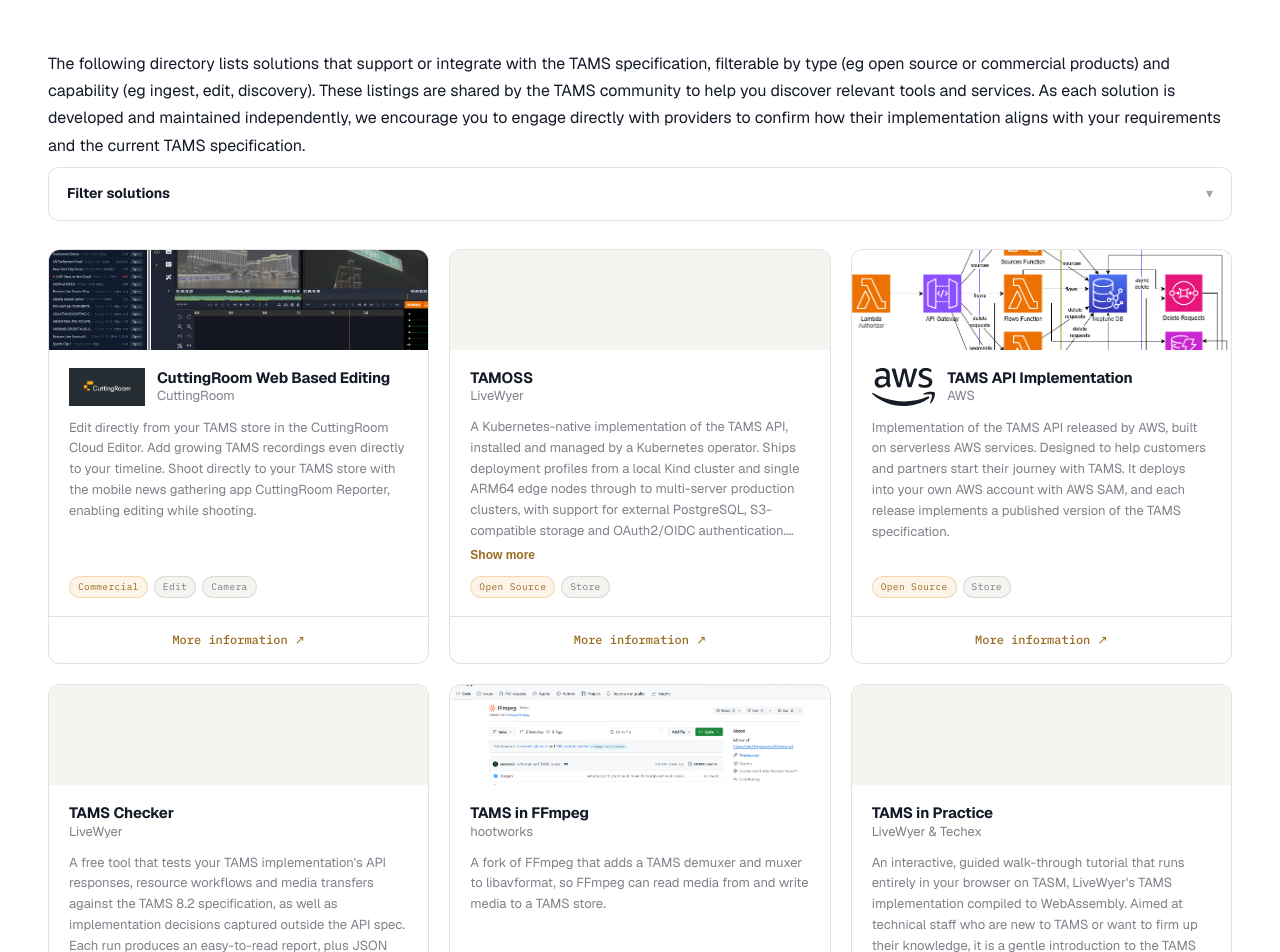
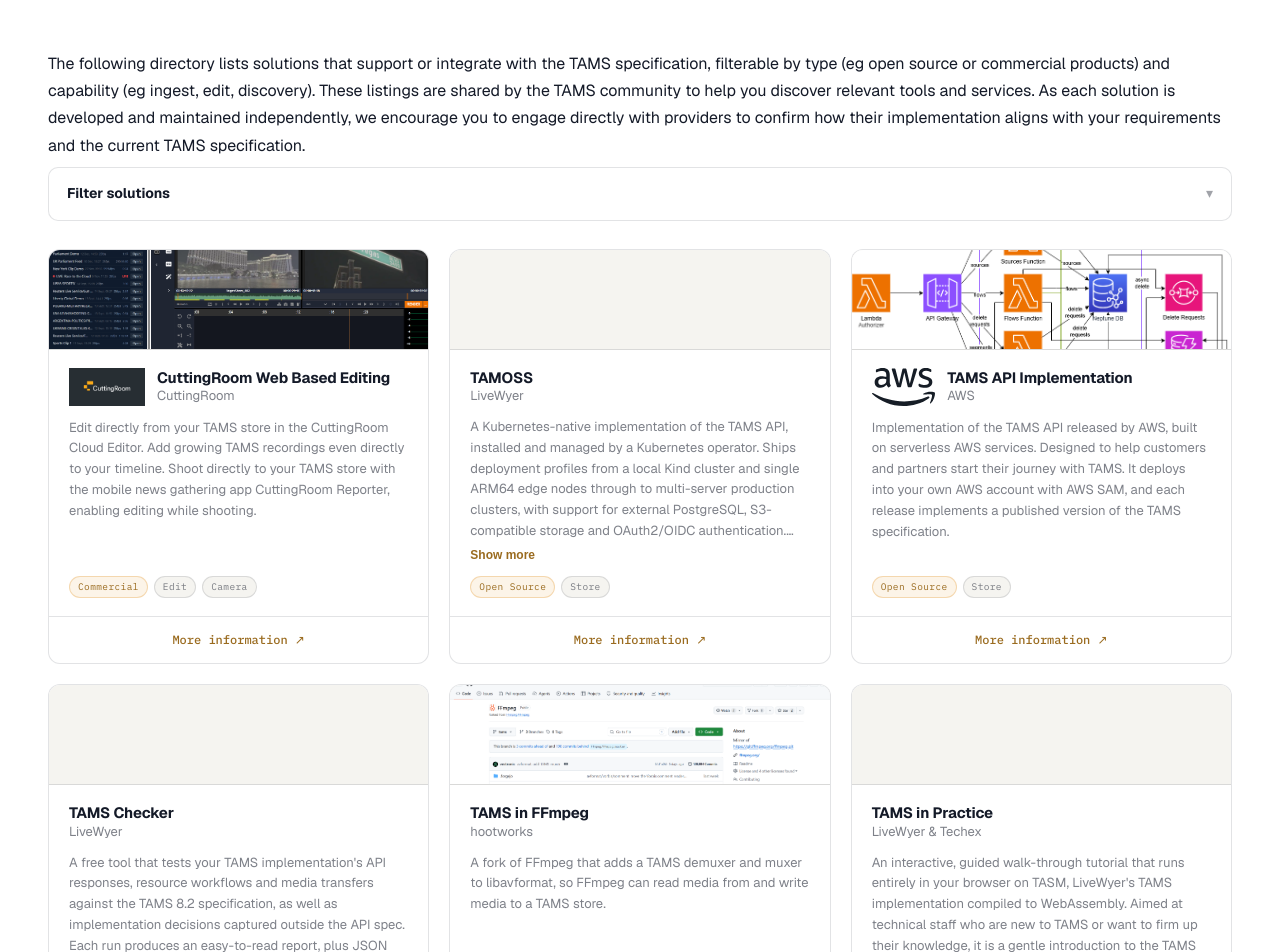
Before and after one commit to johnbilt/tams-website, a Jekyll site: the page built from solutions.html, in a window 1280 px wide. Shown: the part 348-1300 px from the top of the page. Built offline with Jekyll 4.4.1, drawn with Linux system fonts in a browser that asks for light colours.

Commit message:
Add border to solution card image

```diff
--- a/assets/css/tams.css
+++ b/assets/css/tams.css
@@ -383,7 +383,7 @@ img{max-width:100%;height:auto}
 
 .sol-grid{display:grid;grid-template-columns:repeat(3,1fr);gap:20px}
 .sol-card{display:flex;flex-direction:column;border:1px solid var(--hair);border-radius:12px;overflow:hidden;background:var(--white)}
-.sol-card-image{height:100px;flex:0 0 100px;overflow:hidden;background:var(--paper)}
+.sol-card-image{height:100px;flex:0 0 100px;overflow:hidden;background:var(--paper);border-bottom:1px solid var(--hair);box-sizing:border-box}
 .sol-card-image.is-blank{background:var(--paper)}
 .sol-card-image img{width:100%;height:100%;object-fit:cover;object-position:center;display:block}
 .sol-card-body{padding:18px 20px;display:flex;flex-direction:column;flex:1}
```
